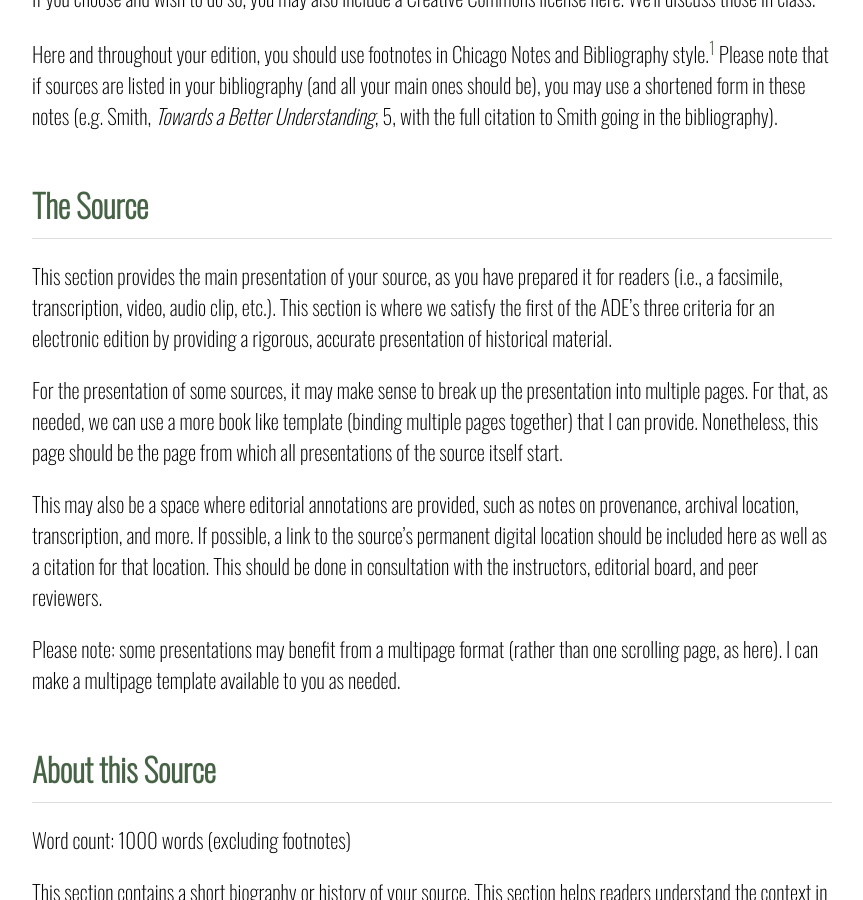
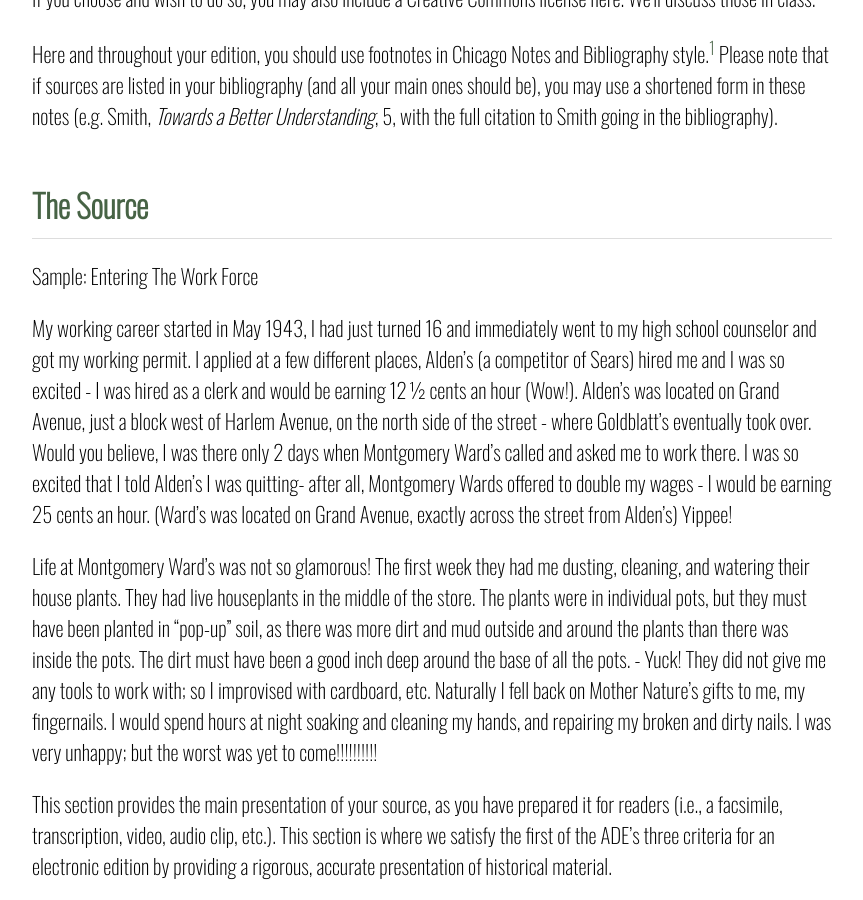
Before and after one commit to martinez2125/TennesseeChicago, a Jekyll site: the page built from index.markdown, in a window 1280 px wide and 900 px high, scrolled down 1015 px. Shown: the whole window, without its empty margins (208-1071 px from the left). Built offline with Jekyll 4.4.1, drawn with Linux system fonts in a browser that asks for light colours.

Commit message:
Update index.markdown
added sample under "this source"

```diff
--- a/index.markdown
+++ b/index.markdown
@@ -28,6 +28,15 @@ If you choose and wish to do so, you may also include a Creative Commons license
 Here and throughout your edition, you should use footnotes in Chicago Notes and Bibliography style.[^1]  Please note that if sources are listed in your bibliography (and all your main ones should be), you may use a shortened form in these notes (e.g. Smith, _Towards a Better Understanding_, 5, with the full citation to Smith going in the bibliography).
 
 # The Source
+
+Sample:
+Entering The Work Force
+
+
+My working career started in May 1943, I had just turned 16 and immediately went to my high school counselor and got my working permit. I applied at a few different places, Alden's (a competitor of Sears) hired me and I was so excited - I was hired as a clerk and would be earning 12 ½ cents an hour (Wow!). Alden's was located on Grand Avenue, just a block west of Harlem Avenue, on the north side of the street - where Goldblatt's eventually took over. Would you believe, I was there only 2 days when Montgomery Ward's called and asked me to work there. I was so excited that I told Alden's I was quitting- after all, Montgomery Wards offered to double my wages - I would be earning 25 cents an hour. (Ward's was located on Grand Avenue, exactly across the street from Alden’s) Yippee!
+
+
+Life at Montgomery Ward's was not so glamorous! The first week they had me dusting, cleaning, and watering their house plants. They had live houseplants in the middle of the store. The plants were in individual pots, but they must have been planted in "pop-up" soil, as there was more dirt and mud outside and around the plants than there was inside the pots. The dirt must have been a good inch deep around the base of all the pots. - Yuck! They did not give me any tools to work with; so I improvised with cardboard, etc. Naturally I fell back on Mother Nature's gifts to me, my fingernails. I would spend hours at night soaking and cleaning my hands, and repairing my broken and dirty nails. I was very unhappy; but the worst was yet to come!!!!!!!!!!
 
 This section provides the main presentation of your source, as you have prepared it for readers (i.e., a facsimile, transcription, video, audio clip, etc.). This section is where we satisfy the first of the ADE’s three criteria for an electronic edition by providing a rigorous, accurate presentation of historical material.
 
```
